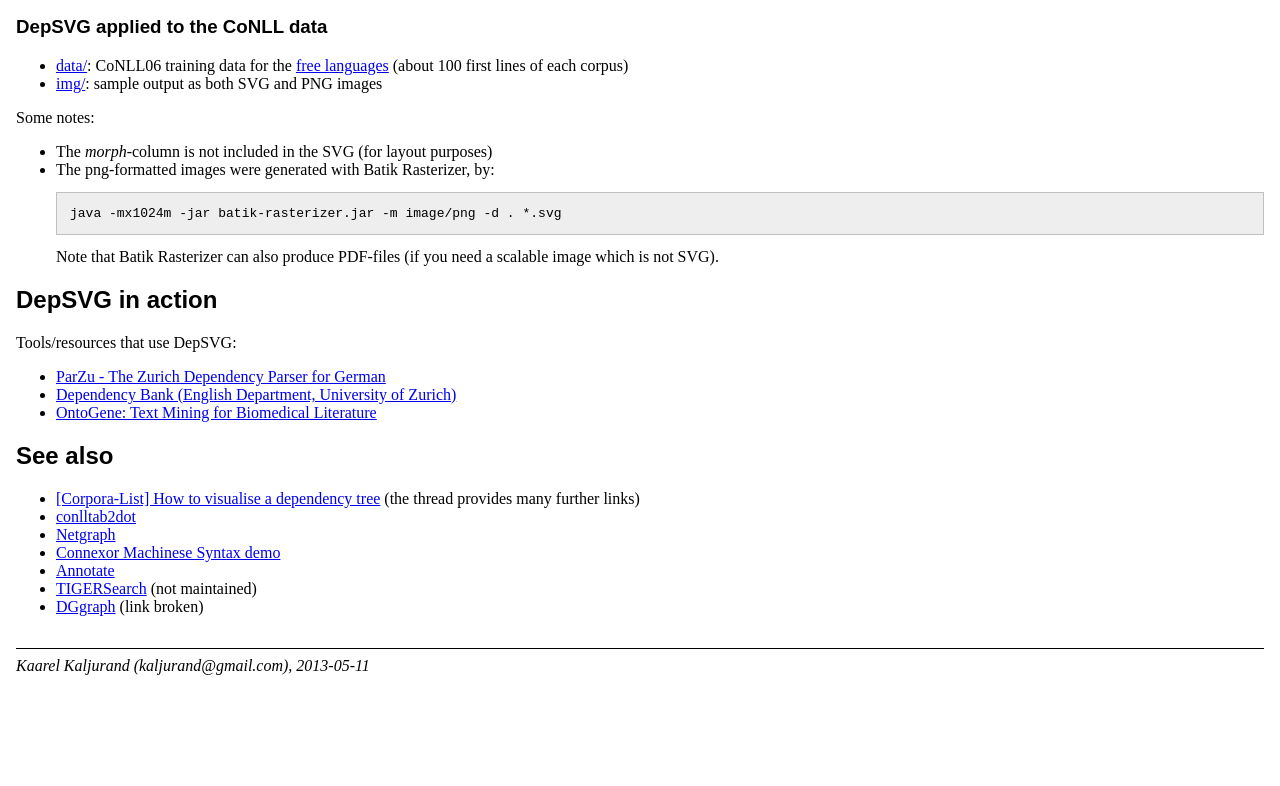
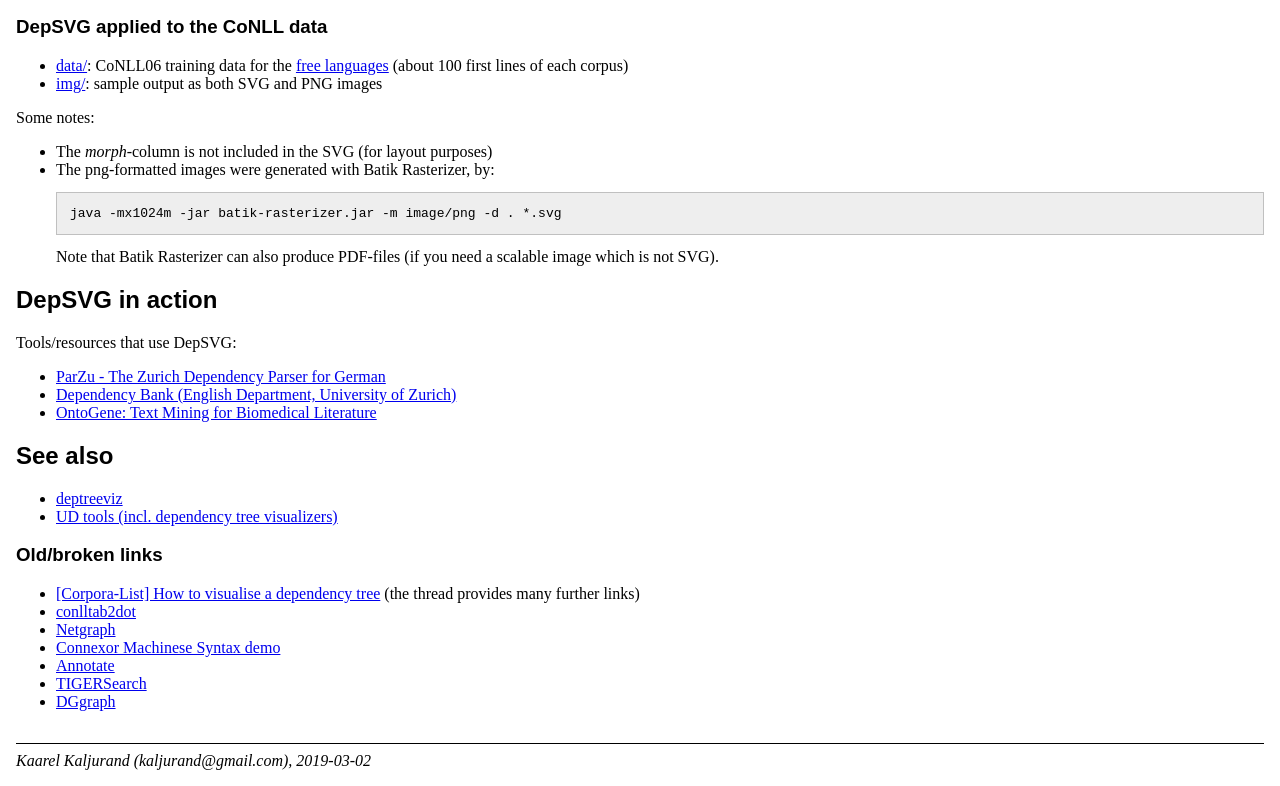
Before and after one commit to Kaljurand/DepSVG, a plain HTML site: page index.html in a window 1280 px wide. Shown: the part 961-1747 px from the top of the page. Before the commit the page ends 1652 px from the top, so only its background shows below. Drawn offline with Linux system fonts and the light colour scheme; a script that the page names is missing.

Commit message:
Update links to similar tools

```diff
--- a/index.html
+++ b/index.html
@@ -105,19 +105,25 @@
 <h2>See also</h2>
 
 <ul>
+<li><a href="https://gitlab.com/nats/deptreeviz">deptreeviz</li>
+<li><a href="https://universaldependencies.org/tools.html">UD tools (incl. dependency tree visualizers)</a></li>
+</ul>
+
+<h3>Old/broken links</h3>
+<ul>
 <li><a href="http://mailman.uib.no/public/corpora/2012-June/015744.html">[Corpora-List] How to visualise a dependency tree</a> (the thread provides many further links)</li>
 <li><a href="http://ilk.uvt.nl/conll/software.html">conlltab2dot</a></li>
 <li><a href="http://quest.ms.mff.cuni.cz/netgraph/indexEn.html">Netgraph</a></li>
 <li><a href="http://www.connexor.com/nlplib/?q=demo/syntax">Connexor Machinese Syntax demo</a></li>
 <li><a href="http://www.coli.uni-sb.de/sfb378/negra-corpus/annotate.html">Annotate</a></li>
-<li><a href="http://www.ims.uni-stuttgart.de/projekte/TIGER/TIGERSearch/">TIGERSearch</a> (not maintained)</li>
-<li><a href="http://www.id.cbs.dk/~mtk/DGgraph/">DGgraph</a> (link broken)</li>
+<li><a href="http://www.ims.uni-stuttgart.de/projekte/TIGER/TIGERSearch/">TIGERSearch</a></li>
+<li><a href="http://www.id.cbs.dk/~mtk/DGgraph/">DGgraph</a></li>
 </ul>
 
 
 <address>
 Kaarel Kaljurand (kaljurand@gmail.com),
-2013-05-11
+2019-03-02
 </address>
 
 </body>
```
